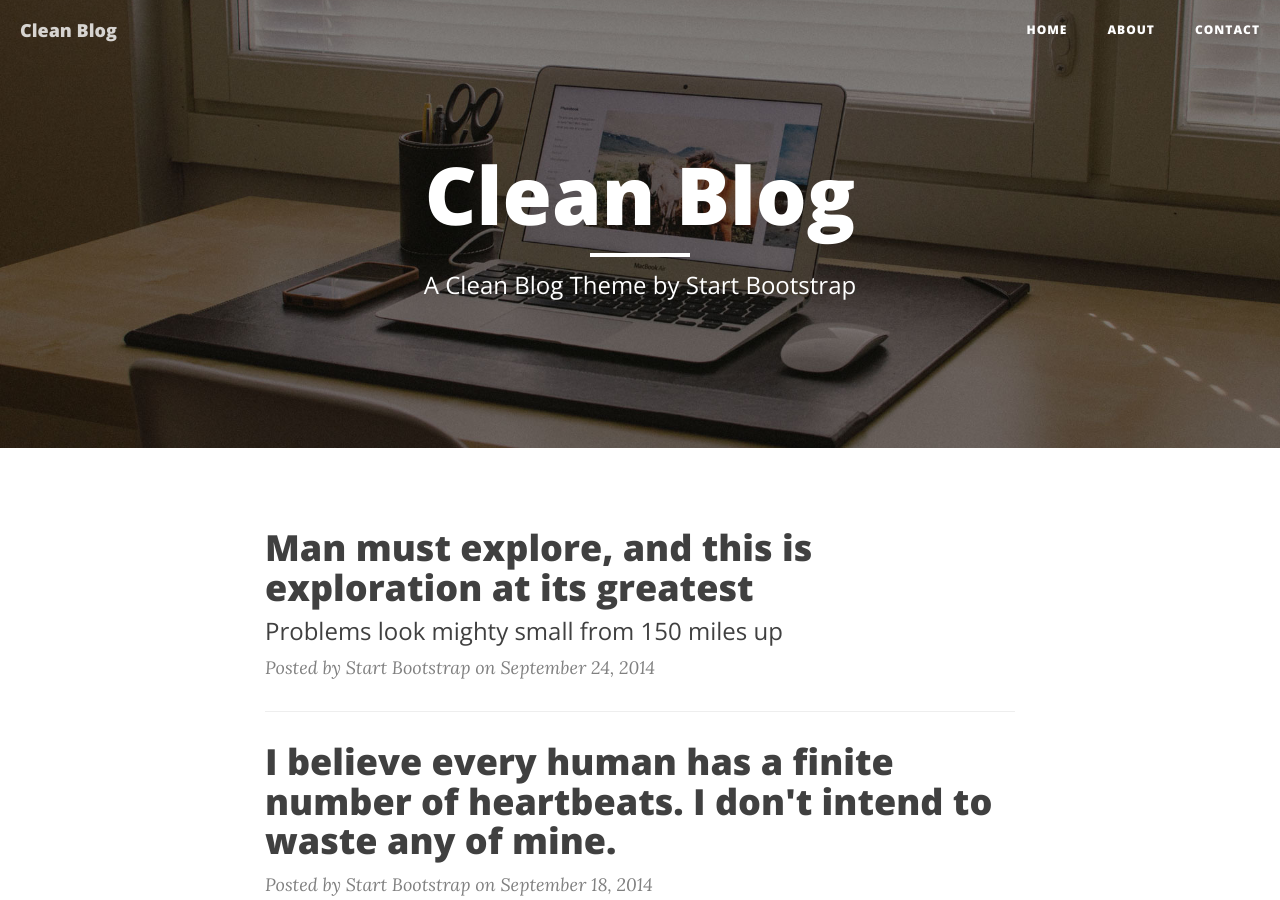
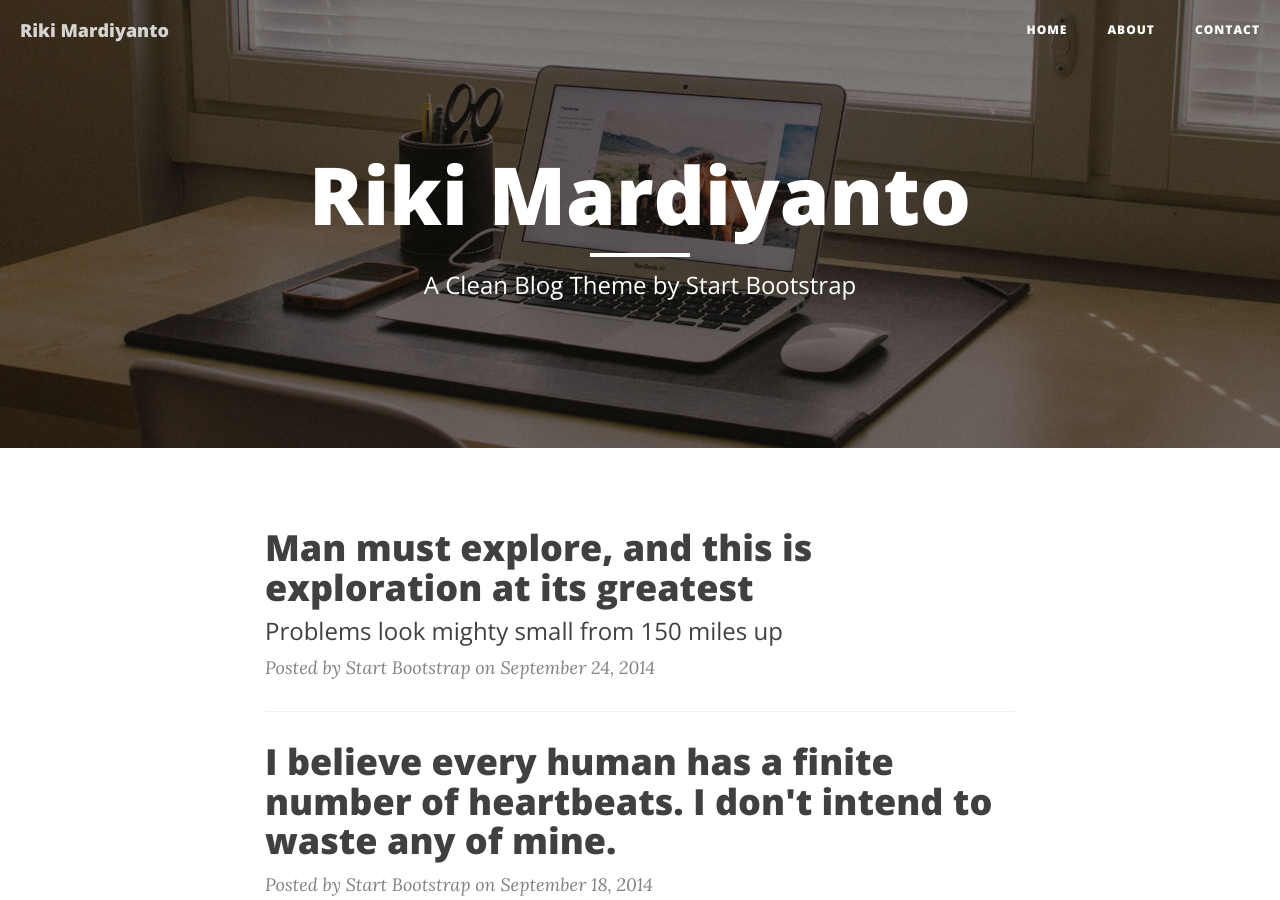
Before and after one commit to rikimardy/rikimardy.github.io, a Jekyll site: the page built from index.html, in a window 1280 px wide and 900 px high. Built offline with Jekyll 4.4.1, drawn with Linux system fonts in a browser that asks for light colours; nearby versions of some CDN libraries; the list of posts is cut into pages by our own code.

Commit message:
Update _config.yml

```diff
--- a/_config.yml
+++ b/_config.yml
@@ -1,11 +1,11 @@
 # Site settings
-title: Clean Blog
+title: Riki Mardiyanto
 header-img: img/home-bg.jpg
 email: your-email@yourdomain.com
 copyright_name: Your/Project/Corporate Name
 description: "Write your site description here. It will be used as your sites meta description as well!"
 baseurl: "/startbootstrap-clean-blog-jekyll"
-url: "http://yourdomain.com"
+url: "http://rikimardy.github.io"
 twitter_username: SBootstrap
 github_username:  davidtmiller
 facebook_username:  StartBootstrap
```
